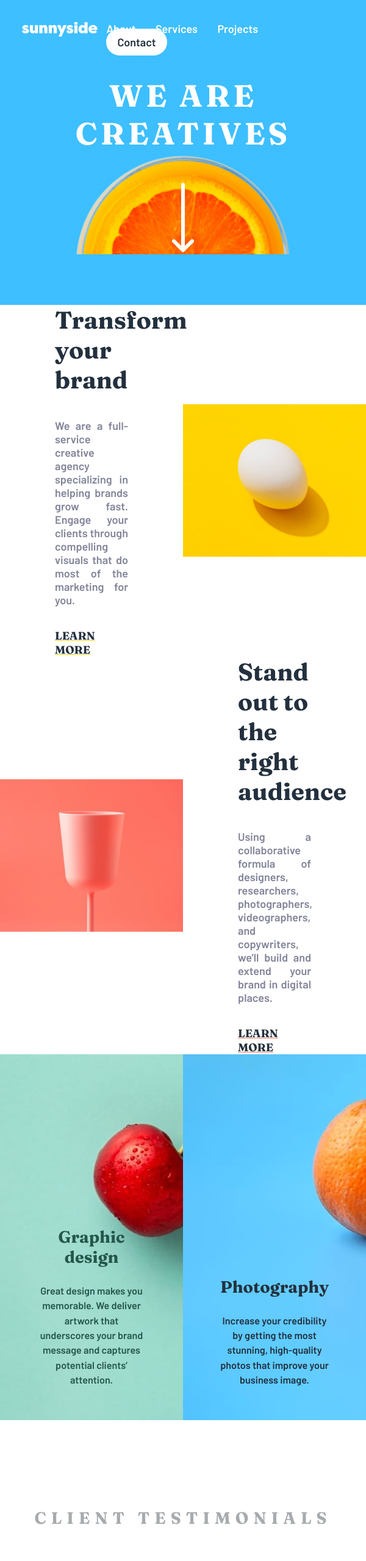
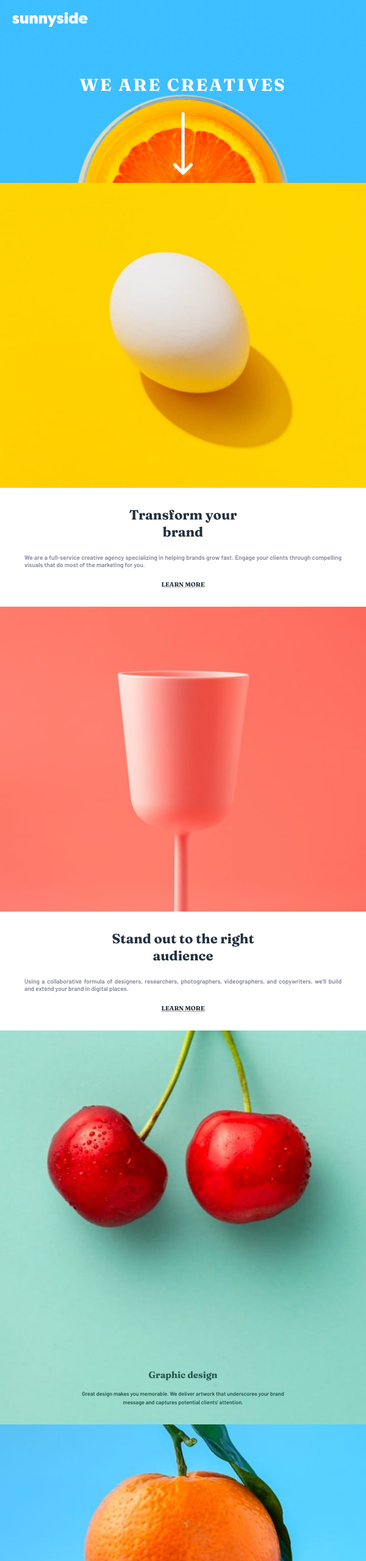
Before and after one commit to RodCri/Sunnyside-agency-landing-page, a plain HTML site: page index.html in a window 600 px wide. Shown: the top 2560 px of the page at 61% size. Drawn offline with Linux system fonts and the light colour scheme.

Commit message:
Responsive design all landing page

```diff
--- a/css/main.css
+++ b/css/main.css
@@ -243,3 +243,105 @@ footer{
 .footer__redes img{
     padding: 0 .5em;
 }
+@media (max-width:900px) and (min-width: 800px){
+    body{
+        font-size: 14px;
+    }
+    header{
+        height: 430px;
+    }
+}
+@media (max-width:720px) and (min-width: 600px){
+    body{
+        font-size: 12px;
+    }
+    header{
+        height: 300px;
+    }
+    .hero__arrow{
+        width: 4%;
+    }
+    .content__product-info{
+        padding: 0 2em;
+    }
+    .services__product{
+        background-position: center;
+    }
+}
+@media (max-width:600px) and (min-width: 320px){
+    body{
+        font-size: 10px;
+    }
+    header{
+        height: 300px;
+        background-size: cover;
+    }
+    .hero{
+        margin: 4em 2em;
+    }
+    .navbar__options{
+        display: none;
+    }
+    .hero__arrow{
+        width: 6%;
+    }
+    .content__product{
+        flex-direction: column;
+    }
+    .content__product-info{
+        width: 100%;
+        padding: 3em 4em;
+        text-align: center;
+    }
+    .content__product-img{
+        width: 100%;
+    }
+    .content__product-info:nth-child(1){
+        order: 1;
+    }
+    .services{
+        flex-direction: column;
+        height: auto;
+    }
+    .services__product{
+        width: 100%;
+        background-position: center;
+        background-size: cover;
+    }
+    .container{
+        min-height: 400px;
+        padding-top: 90%;
+    }
+    .testimonials{
+        margin: 5em 4em;
+    }
+    .testimonials__card{
+        flex-direction: column;
+    }
+    .card{
+        padding: 2em 0;
+    }
+    .galery{
+        grid-template-columns: repeat(2, 1fr);
+        grid-template-rows: repeat(2, 1fr);
+    }
+    .galery-1{
+        grid-row: 1;
+        grid-column: 1;
+    }
+    .galery-2{
+        grid-row: 1;
+        grid-column: 2;
+    }
+    .galery-3{
+        grid-row: 2;
+        grid-column: 1;
+    }
+    .galery-4{
+        grid-row: 2;
+        grid-column: 2;
+    }
+    footer{
+        height: 250px;
+    }
+}
```
